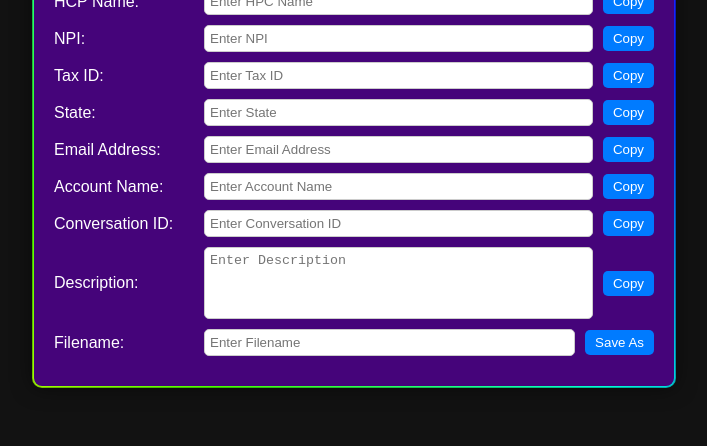
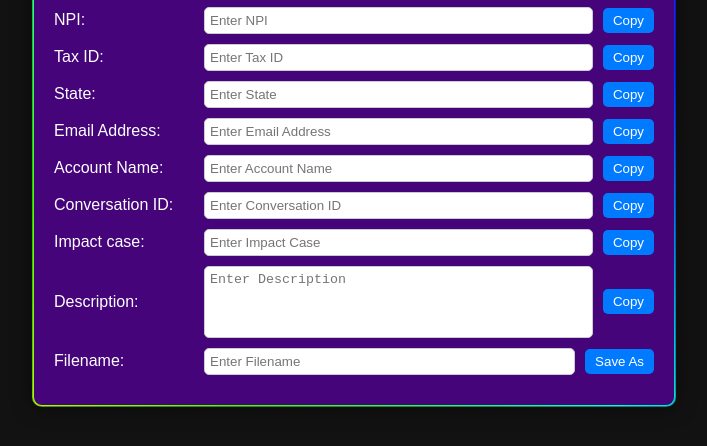
Before and after one commit to djcuejohn/lpcnotepad, a plain HTML site: page index.html in a window 1280 px wide. Shown: the part 262-708 px from the top of the page, without its empty margins (286-993 px from the left). Drawn offline with Linux system fonts and the light colour scheme.

Commit message:
Update index.html

```diff
--- a/index.html
+++ b/index.html
@@ -46,10 +46,16 @@
             <button onclick="copyText('conversationId')">Copy</button>
         </div>
         <div class="field">
+            <label for="impactcase">Impact case:</label>
+            <input type="text" id="impactcase" placeholder="Enter Impact Case">
+            <button onclick="copyText('impactcase')">Copy</button>
+        </div>
+        <div class="field">
             <label for="description">Description:</label>
             <textarea id="description" placeholder="Enter Description"></textarea>
             <button onclick="copyText('description')">Copy</button>
         </div>
+
         <div class="field">
             <label for="filename">Filename:</label>
             <input type="text" id="filename" placeholder="Enter Filename">
```
